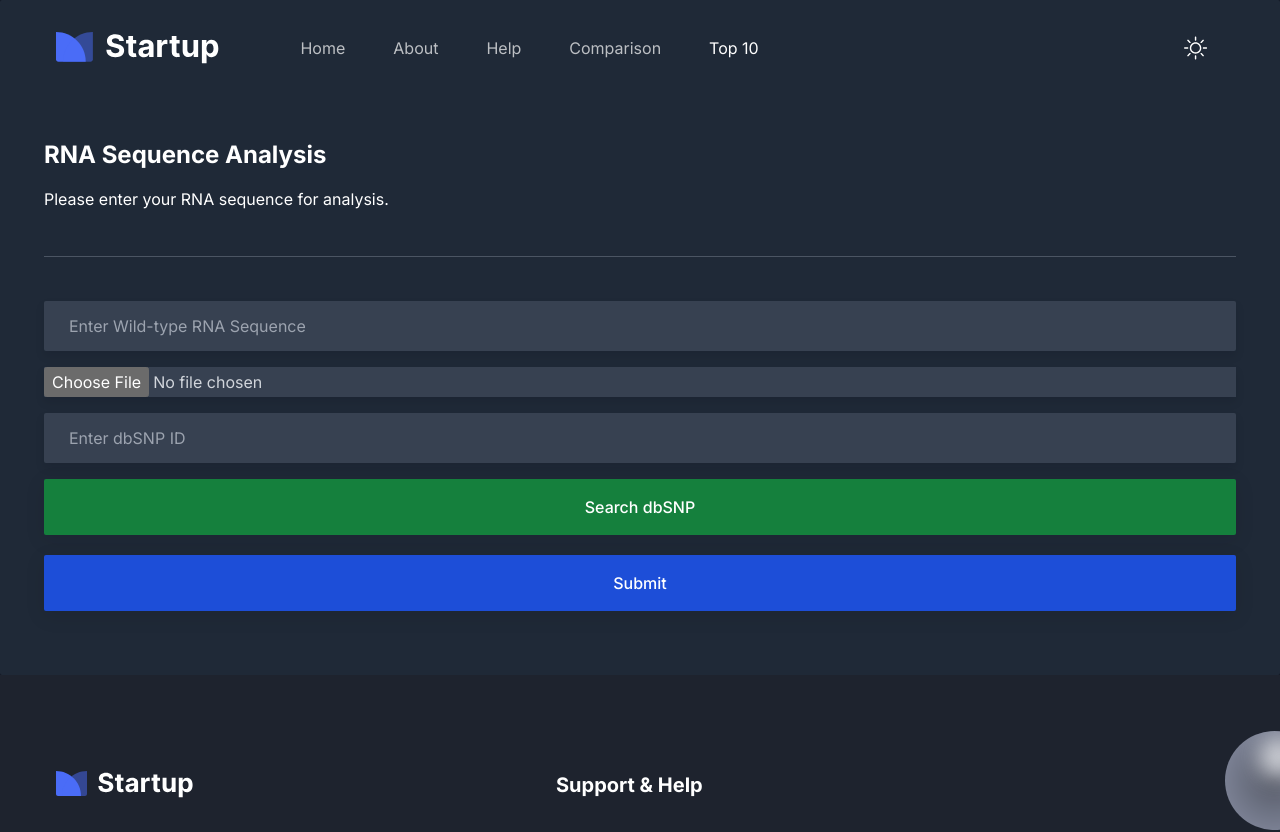
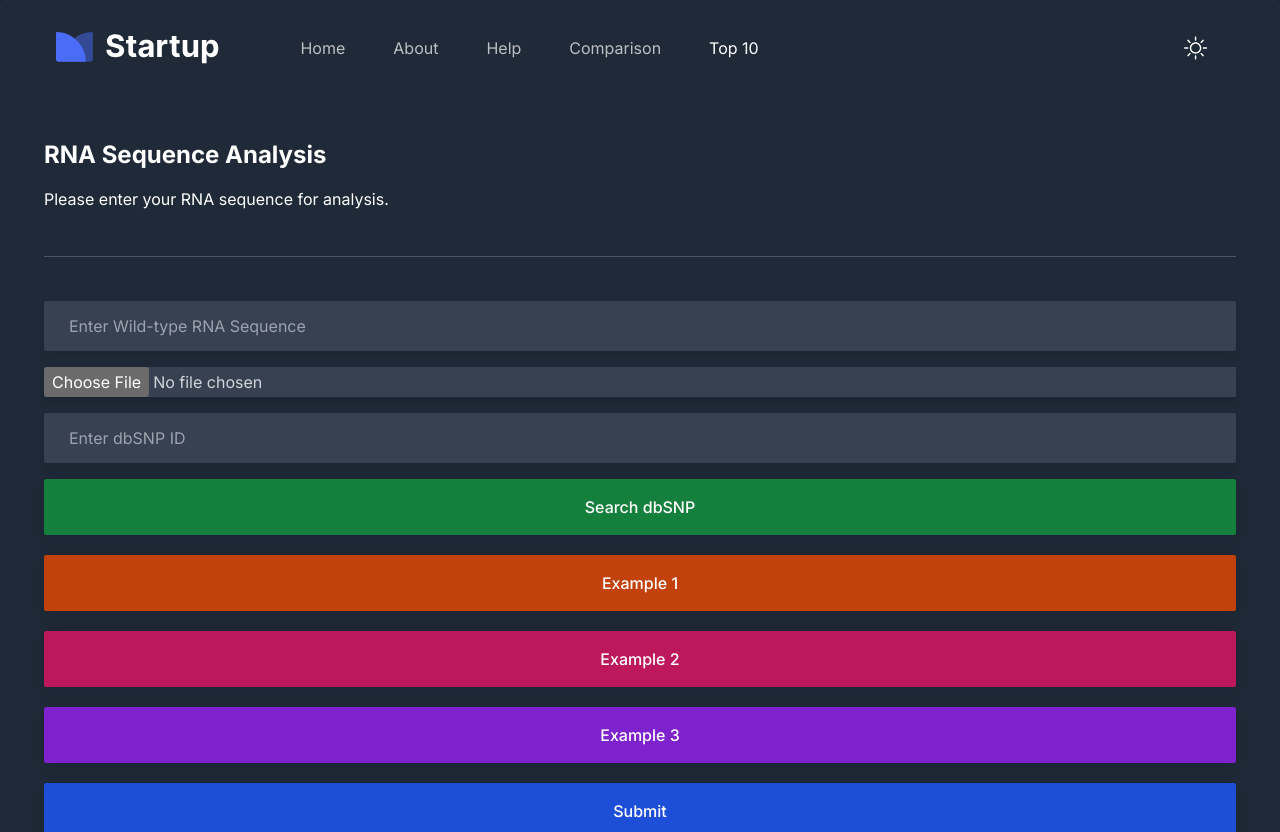
Before and after one commit to ZuzannaTabisz/snp-app, a Next.js app in the folder frontend/: page /single in a window 1280 px wide. Shown: the top 832 px of the page. Built offline with nearby package versions, Linux system fonts and the light colour scheme.

Commit message:
Update page.tsx

```diff
--- a/frontend/src/app/single/page.tsx
+++ b/frontend/src/app/single/page.tsx
@@ -11,6 +11,26 @@ const SinglePage = () => {
   const router = useRouter();
 
   const MAX_SEQUENCE_LENGTH = 100;
+
+  const handleExampleClick = (example: number) => {
+    if (example === 1) {
+        setWildSequence(
+            "AUGCUAUGGAUGCUAGCUAUGGCAUCGGAUCCAGCUAUCCGCUAUGCUAUCGAUCGAUCGAUCGAUGCGAUCGGAUCGGAGC"
+        );
+        //setDbSnpId("rs12345");
+    } else if (example === 2) {
+        setWildSequence(
+            "CGAUGCUAGCUAUGCUAGCUAUCGAUGCGAUCGGAUCGGAUGCGAUCGGAUCCGAUCGCUAGCUAGCUUAUGCUAGCUAGCGC"
+        );
+        //setDbSnpId("rs67890");
+    } else if (example === 3) {
+        setWildSequence(
+            "GGCUAGCUAUCGAUGCUAGCUAUGCUAGCGGAUCGGAUCGGAUCGGAUCGGAUCGAUCGAUCGAUGCGAUCGGAUCGAUGCGC"
+        );
+        //setDbSnpId("rs98765");
+    }
+    setError("");
+  };
 
   // sequence should not contain both U and T
   const isValidSequence = (sequence: string, setError: (error: string) => void) => {
@@ -191,6 +211,30 @@ const SinglePage = () => {
           Search dbSNP
         </button>
 
+        <button
+          type="button"
+          className={`mb-5 flex w-full cursor-pointer items-center justify-center rounded-sm px-9 py-4 text-base font-medium text-white shadow-submit duration-300 hover:bg-secondary/90 ${theme === 'dark' ? 'bg-orange-700 shadow-submit-dark' : 'bg-orange-500 hover:bg-orange-600'}`}
+          onClick={() => handleExampleClick(1)}
+        >
+          Example 1
+        </button>
+
+        <button
+          type="button"
+          className={`mb-5 flex w-full cursor-pointer items-center justify-center rounded-sm px-9 py-4 text-base font-medium text-white shadow-submit duration-300 hover:bg-secondary/90 ${theme === 'dark' ? 'bg-pink-700 shadow-submit-dark' : 'bg-pink-500 hover:bg-pink-600'}`}
+          onClick={() => handleExampleClick(2)}
+        >
+          Example 2
+        </button>
+
+        <button
+          type="button"
+          className={`mb-5 flex w-full cursor-pointer items-center justify-center rounded-sm px-9 py-4 text-base font-medium text-white shadow-submit duration-300 hover:bg-secondary/90 ${theme === 'dark' ? 'bg-purple-700 shadow-submit-dark' : 'bg-purple-500 hover:bg-purple-600'}`}
+          onClick={() => handleExampleClick(3)}
+        >
+          Example 3
+        </button>
+
         <input
           type="submit"
           value="Submit"
```
